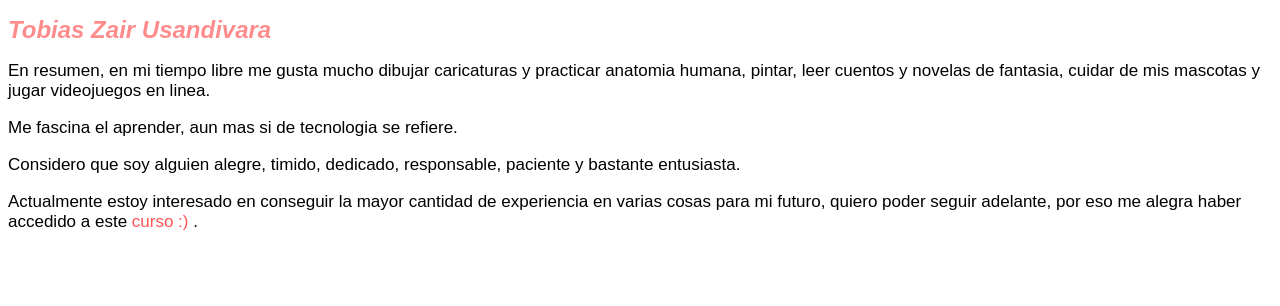
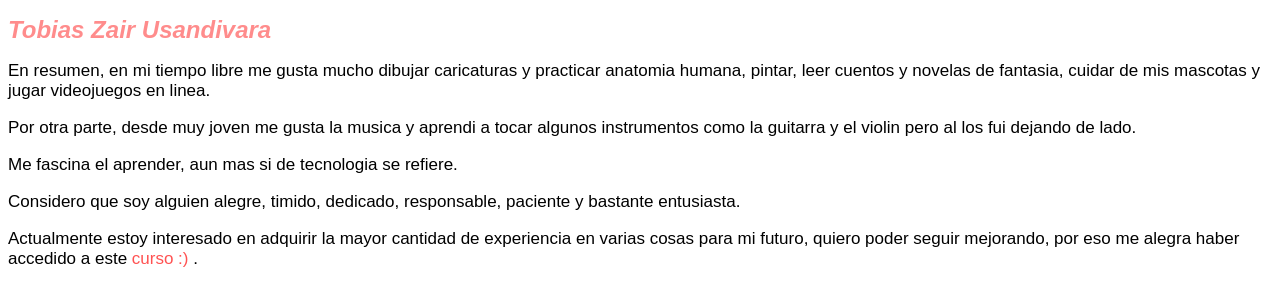
Before and after one commit to tobiaszairusandivara/web_personal, a plain HTML site: page index.html in a window 1280 px wide. Drawn offline with Linux system fonts and the light colour scheme.

Commit message:
index.html

```diff
--- a/index.html
+++ b/index.html
@@ -11,9 +11,10 @@
     <h1>Tobias Zair Usandivara</h1>
 
 <p>En resumen, en mi tiempo libre me gusta mucho dibujar caricaturas y practicar anatomia humana, pintar, leer cuentos y novelas de fantasia, cuidar de mis mascotas y jugar videojuegos en linea.</p>
+<p>Por otra parte, desde muy joven me gusta la musica y aprendi a tocar algunos instrumentos como la guitarra y el violin pero al los fui dejando de lado.</p>
 <p>Me fascina el aprender, aun mas si de tecnologia se refiere.</p>
 <p>Considero que soy alguien alegre, timido, dedicado, responsable, paciente y bastante entusiasta.</p>
-<p>Actualmente estoy interesado en conseguir la mayor cantidad de experiencia en varias cosas para mi futuro, quiero poder seguir adelante, por eso me alegra haber accedido a este <a href="https://uve.frc.utn.edu.ar/course/view.php?id=223" style="text-decoration: none;">curso :)</a>
-    .</p>
+<p>Actualmente estoy interesado en adquirir la mayor cantidad de experiencia en varias cosas para mi futuro, quiero poder seguir mejorando, por eso me alegra haber accedido a este <a href="https://uve.frc.utn.edu.ar/course/view.php?id=223" style="text-decoration: none;">curso :)</a>
+.</p>
 </body>
 </html>
```
